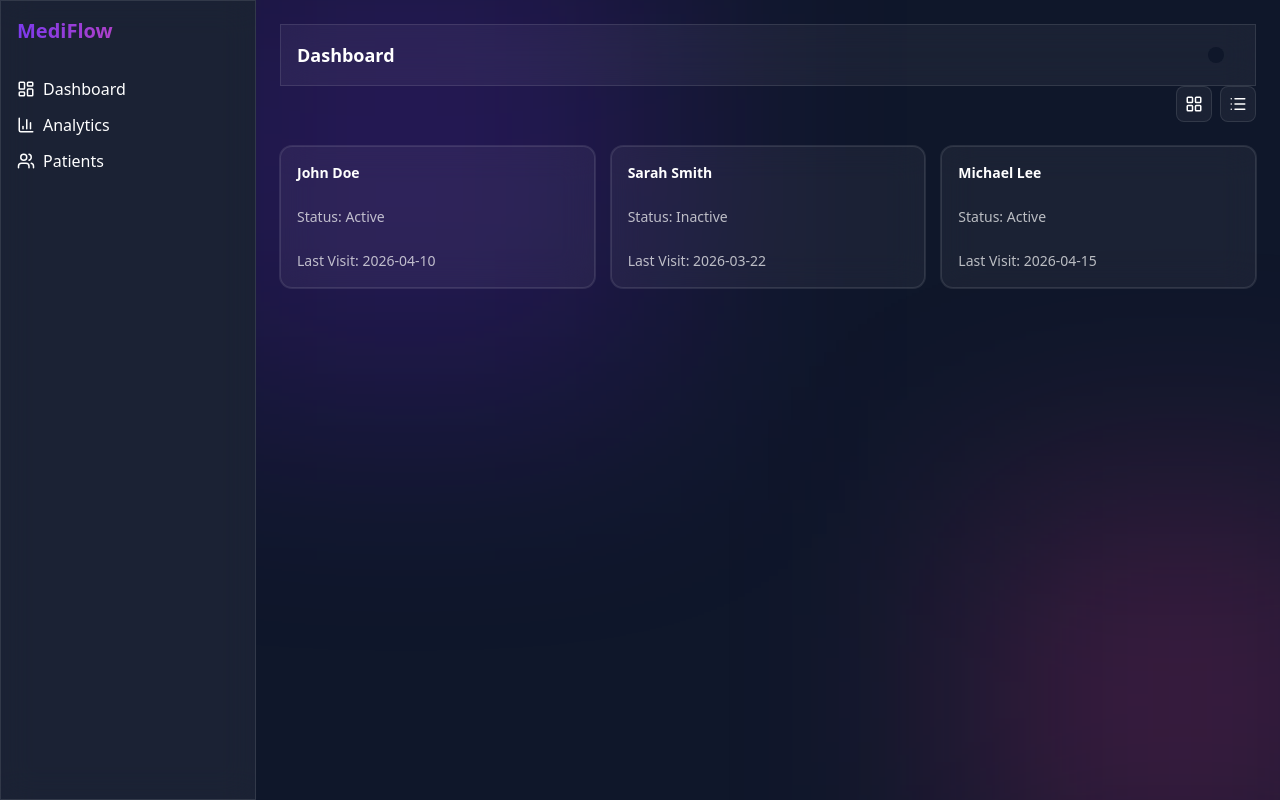
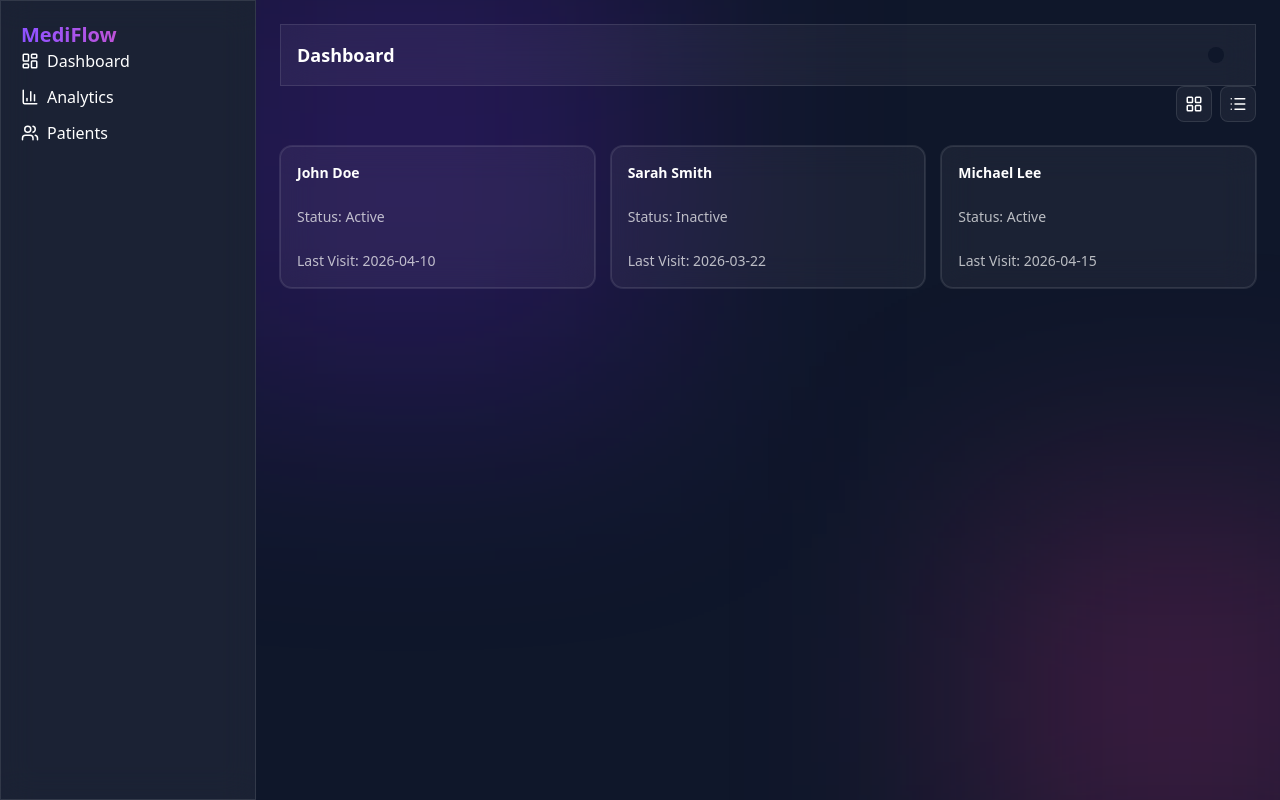
Before and after one commit to lalman-dev/mediflow, a Next.js app: page /patients in a window 1280 px wide. Built offline with nearby package versions, Linux system fonts and the light colour scheme.

Commit message:
feat(ui): improve sidebar styling with glass effect and gradient branding

```diff
--- a/components/layout/sidebar.tsx
+++ b/components/layout/sidebar.tsx
@@ -5,8 +5,10 @@ import { LayoutDashboard, Users, BarChart3 } from "lucide-react";
 
 export function Sidebar() {
   return (
-    <aside className="w-64 h-screen p-4 hidden md:flex flex-col glass">
-      <h1 className="text-xl font-bold gradient-text mb-8">MediFlow</h1>
+    <aside className="w-64 h-screen p-5 glass border-r border-white/10">
+      <h1 className="text-xl font-bold bg-linear-to-r from-violet-500 to-pink-500 bg-clip-text text-transparent">
+        MediFlow
+      </h1>
 
       <nav className="space-y-3">
         <Link href="/dashboard" className="flex items-center gap-2">
```
